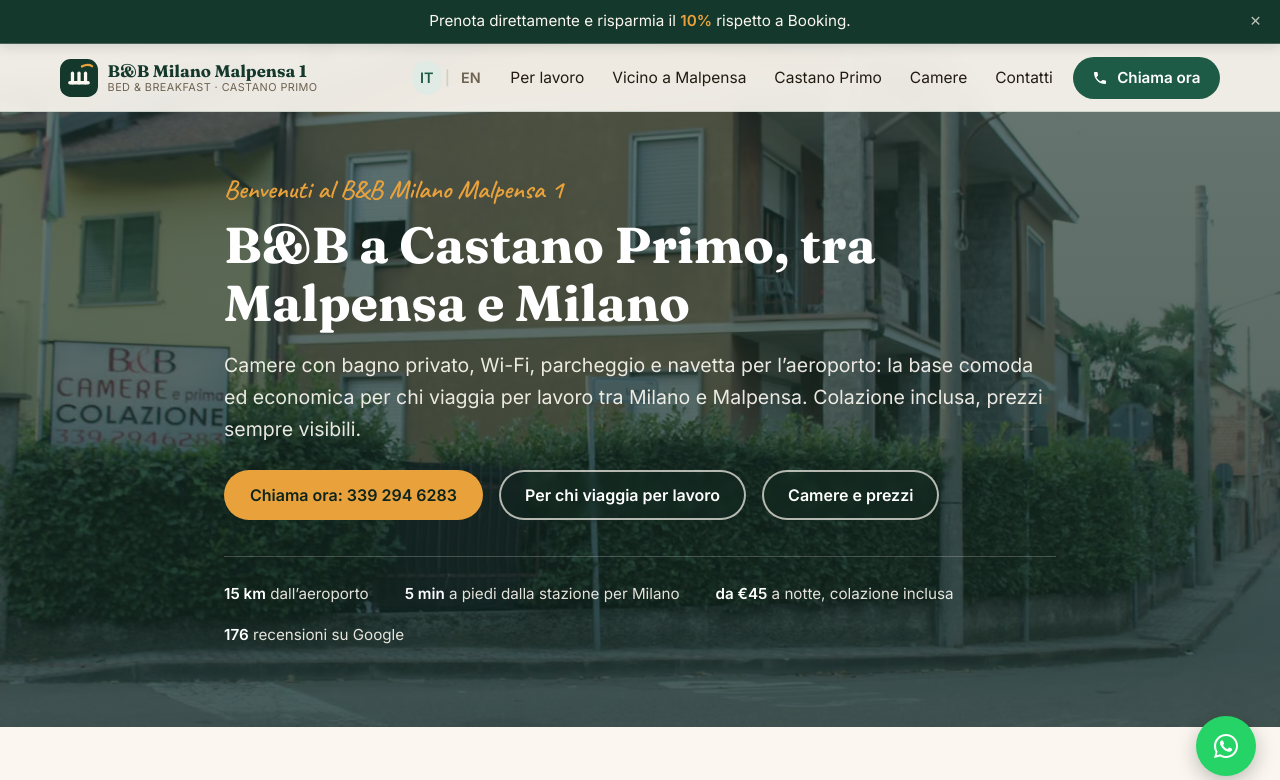
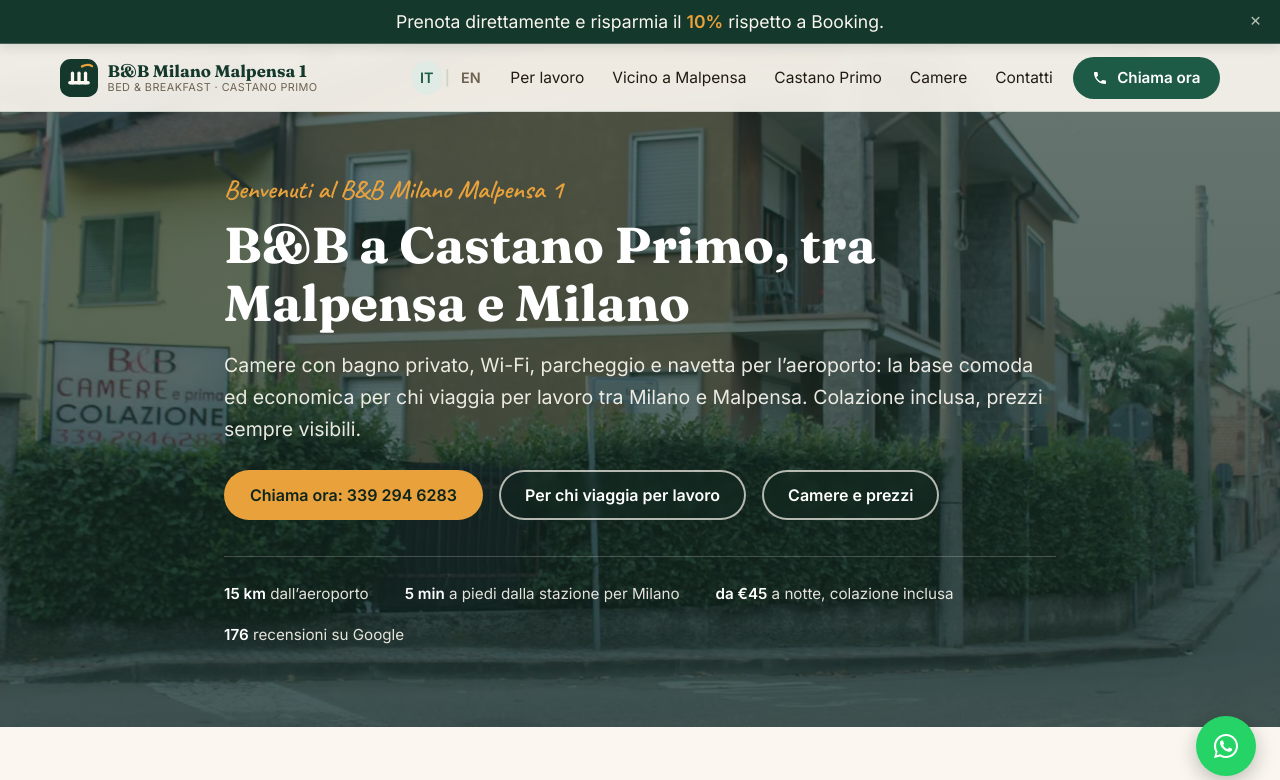
Before and after one commit to crimilo/beb-milano-malpensa-1, an Astro site: page / in a window 1280 px wide. Shown: the top 780 px of the page. Built offline with nearby package versions, Linux system fonts and the light colour scheme; Astro itself is replaced by a stand-in of ours.

Commit message:
Banner promo: testo più grande (clamp 0.88-1.1rem), altezza adattiva già gestita dal JS

```diff
--- a/src/styles/global.css
+++ b/src/styles/global.css
@@ -239,7 +239,7 @@
   padding: 0.4rem 3.25rem;
   background: var(--green-900);
   color: var(--cream);
-  font-size: clamp(0.78rem, 2.6vw, 0.95rem);
+  font-size: clamp(0.88rem, 3.2vw, 1.1rem);
   line-height: 1.35;
   text-align: center;
   border-bottom: 1px solid var(--line-soft);
```
